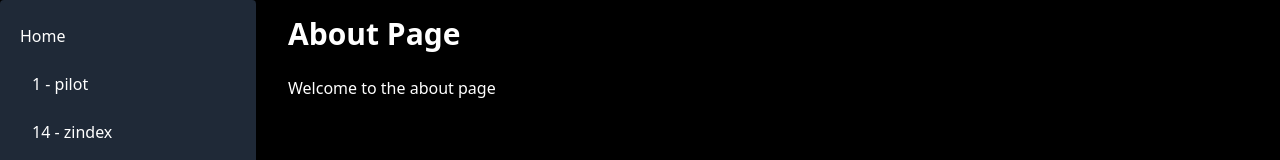
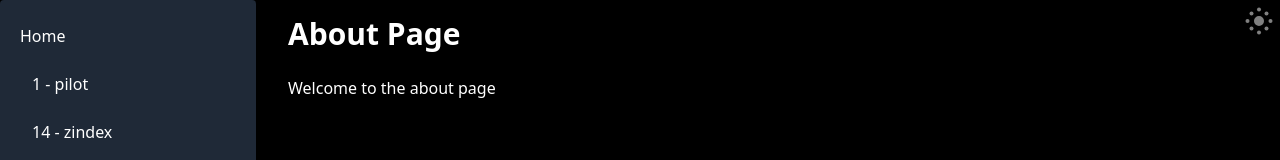
Before and after one commit to budavariam/css-battle-showcase, a Next.js app: page /about in a window 1280 px wide. Shown: the top 160 px of the page. Built offline with nearby package versions, Linux system fonts and the light colour scheme; what @tailwindcss/typography would draw is missing.

Commit message:
Add back theme switcher

```diff
--- a/components/BattleNavigation.tsx
+++ b/components/BattleNavigation.tsx
@@ -1,5 +1,6 @@
 import Link from "next/link";
 import React, { useState } from "react";
+import ThemeSwitch from "./ThemeSwitch";
 
 const menus = process.env.menu as unknown as { link: string, name: string, children: { name: string, link: string }[] }[]
 
@@ -39,6 +40,7 @@ const BattleNavigation = () => {
                     })}
                 </ul>
             </div>
+            <ThemeSwitch />
         </aside>
     );
 }
--- a/components/Layout.tsx
+++ b/components/Layout.tsx
@@ -1,8 +1,6 @@
 import React from 'react';
 import { MetaProps } from '../types/layout';
 import Head from './Head';
-import Navigation from './Navigation';
-import ThemeSwitch from './ThemeSwitch';
 import BattleNavigation from './BattleNavigation';
 
 type LayoutProps = {
--- a/components/ThemeSwitch.tsx
+++ b/components/ThemeSwitch.tsx
@@ -22,7 +22,7 @@ const ThemeSwitch = (): JSX.Element => {
   const maskColor = isDark ? '#000' : '#fff';
   return (
     <button
-      className="theme-button"
+      className="theme-button fixed right-0 top-0 z-10"
       type="button"
       aria-label="Toggle Dark Mode"
       onClick={() => setTheme(theme === 'dark' ? 'light' : 'dark')}
@@ -32,7 +32,6 @@ const ThemeSwitch = (): JSX.Element => {
       <style jsx>{`
         .theme-button {
           opacity: 0.5;
-          position: relative;
           border-radius: 5px;
           width: 42px;
           height: 42px;
--- a/package.json
+++ b/package.json
@@ -1,6 +1,6 @@
 {
-  "name": "nextjs-typescript-mdx-blog",
-  "author": "@budavari",
+  "name": "cssbattle-showcase",
+  "author": "Mátyás Budavári - @budavari",
   "license": "MIT",
   "version": "1.0.0",
   "scripts": {
--- a/pages/battles/[type]/[slug].tsx
+++ b/pages/battles/[type]/[slug].tsx
@@ -66,17 +66,17 @@ const BattlePage = ({ source, frontMatter }: BattlePageProps): JSX.Element => {
           <MDXRemote {...source} components={components} />
         </div>
         <div className="flex flex-1 gap-10 justify-between mb-5 overflow-x-auto">
-          <iframe className="flex-shrink-0" src={solution} width={400} height={300} title="My Solution"/>
-          <img className="flex-shrink-0" src={`//cssbattle.dev/targets/${numOftem}.png`}  title="Target" />
+          <iframe className="flex-shrink-0" src={solution} width={400} height={300} title="My Solution" />
+          <img className="flex-shrink-0" src={`//cssbattle.dev/targets/${numOftem}.png`} title="Target" />
         </div>
 
+        {data && <div className="text-slate-600">{data.length} chars</div>}
         <div className='overflow-hidden w-full border-1 border-black p-5' style={{ background: "#272822" }}>
           <>
             {error && 'Failed to load my solution!'}
             {loading && 'Loading...'}
             {!loading && !error && data && (
               <>
-                <div className="text-slate-600">{data.length} chars</div>
                 <CodeHighlight code={data}></CodeHighlight>
               </>
             )}
```
